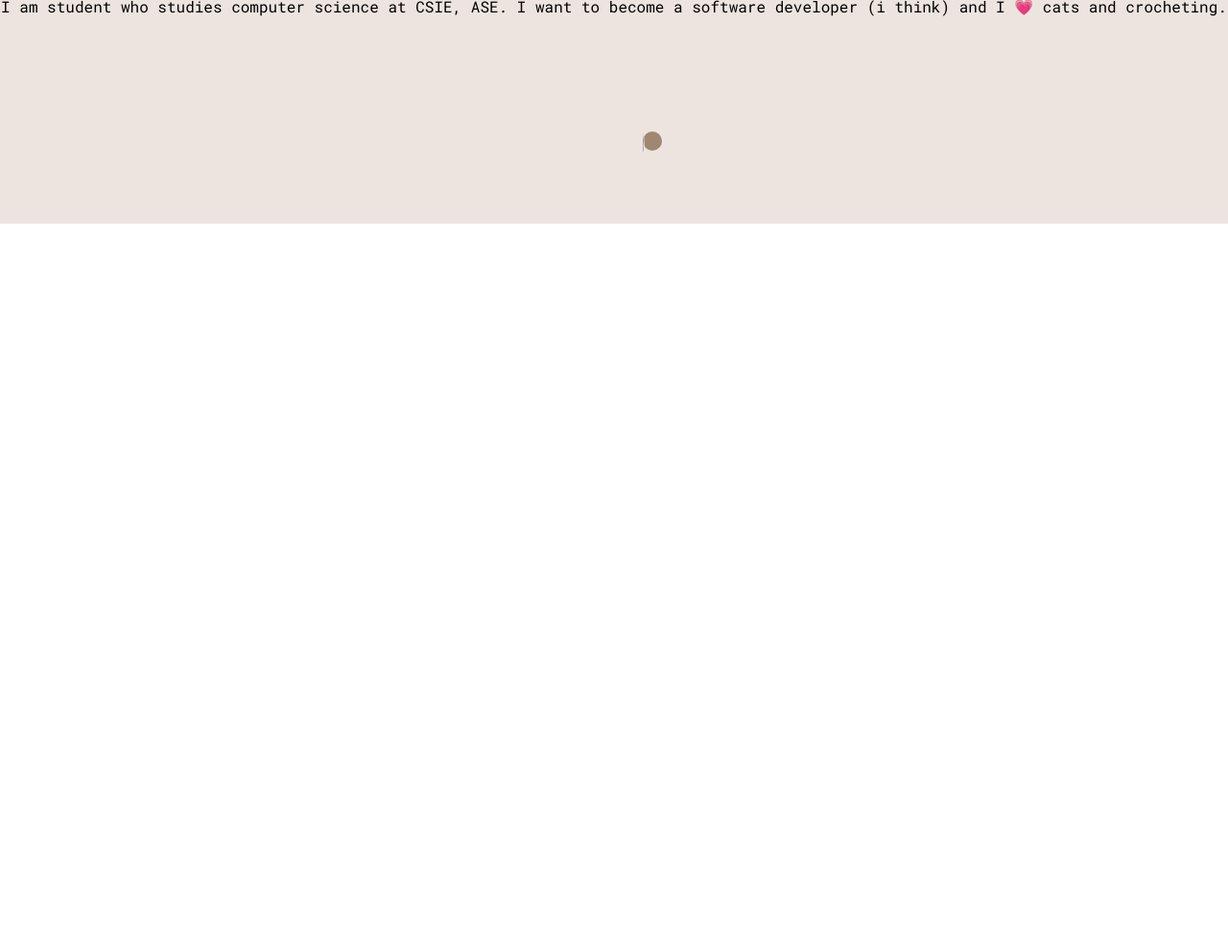
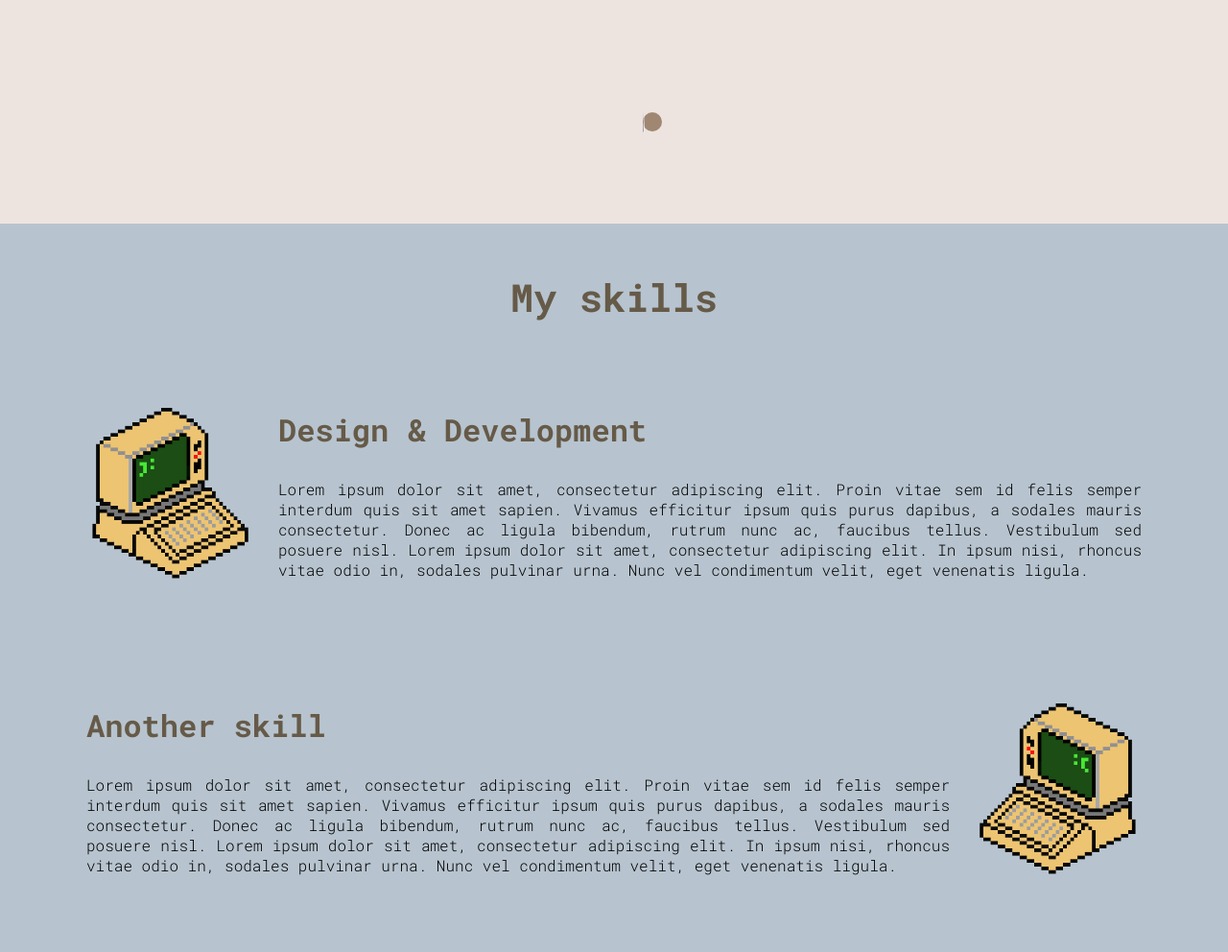
Before and after one commit to BorcanRaluca/web_1, a plain HTML site: page index.html in a window 1280 px wide. Shown: the part 1267-2259 px from the top of the page at 96% size. Before the commit the page ends 1500 px from the top, so only its background shows below. Drawn offline with Linux system fonts and the light colour scheme.

Commit message:
added skills section

```diff
--- a/index.html
+++ b/index.html
@@ -29,8 +29,27 @@
     </div>
 
     <!--skills section-->
-    <div>
+    <div class="skillsContainer">
+        <h1 class="title sectionTitle">My skills</h1>
+        <div class="flexContainer">
+            <div>
+                <img src="images/image4.png" alt="computer" class="computerImg">
+            </div>
+            <div class="textContainer">
+                <h1 class="subtitle">Design & Development</h2>
+                <p class="skillsP">Lorem ipsum dolor sit amet, consectetur adipiscing elit. Proin vitae sem id felis semper interdum quis sit amet sapien. Vivamus efficitur ipsum quis purus dapibus, a sodales mauris consectetur. Donec ac ligula bibendum, rutrum nunc ac, faucibus tellus. Vestibulum sed posuere nisl. Lorem ipsum dolor sit amet, consectetur adipiscing elit. In ipsum nisi, rhoncus vitae odio in, sodales pulvinar urna. Nunc vel condimentum velit, eget venenatis ligula.</p>
+            </div>
+        </div>
 
+        <div class="flexContainer">
+            <div>
+                <h1 class="subtitle">Another skill</h2>
+                <p class="skillsP">Lorem ipsum dolor sit amet, consectetur adipiscing elit. Proin vitae sem id felis semper interdum quis sit amet sapien. Vivamus efficitur ipsum quis purus dapibus, a sodales mauris consectetur. Donec ac ligula bibendum, rutrum nunc ac, faucibus tellus. Vestibulum sed posuere nisl. Lorem ipsum dolor sit amet, consectetur adipiscing elit. In ipsum nisi, rhoncus vitae odio in, sodales pulvinar urna. Nunc vel condimentum velit, eget venenatis ligula. </p>
+            </div>
+            <div>
+                <img src="images/image4.png" alt="computer" class="computerImg" id="reversedImg">
+            </div>
+        </div>
     </div>
 
     <!--contact section-->
--- a/style.css
+++ b/style.css
@@ -36,7 +36,7 @@
 
 .sectionTitle {
     font-weight: bold;
-    padding-top: 70px;
+    padding-top: 50px;
     padding-bottom: 40px;
     font-size: 40px;
 }
@@ -59,3 +59,45 @@ hr {
     border-top: dotted 20px #9F8772;
     margin: 120px 670px;
 }
+
+/*skills section*/
+.skillsContainer {
+    background-color: #B7C4CF;
+    /* height: 800px; */
+}
+
+.computerImg {
+    width: 200px;
+    /* display: inline-block; */
+    margin-left: auto;
+    margin-right: auto;
+    padding-top: 30px;
+    padding-bottom: 70px;
+}
+
+#reversedImg {
+    transform: scaleX(-1);
+}
+
+.flexContainer {
+    display: flex;
+    justify-content: center;
+    padding: 0px 70px;
+}
+
+.subtitle {
+    color: #665A48;
+    margin: 20px;
+    padding-top: 30px;
+    padding-bottom: 10px;
+}
+
+.skillsP {
+    font-weight: 300;
+    text-align: justify;
+    margin: 20px;
+}
+
+/*contact section*/
+
+/*footer*/
```
Also changed, not shown: images/image4.png (added).
